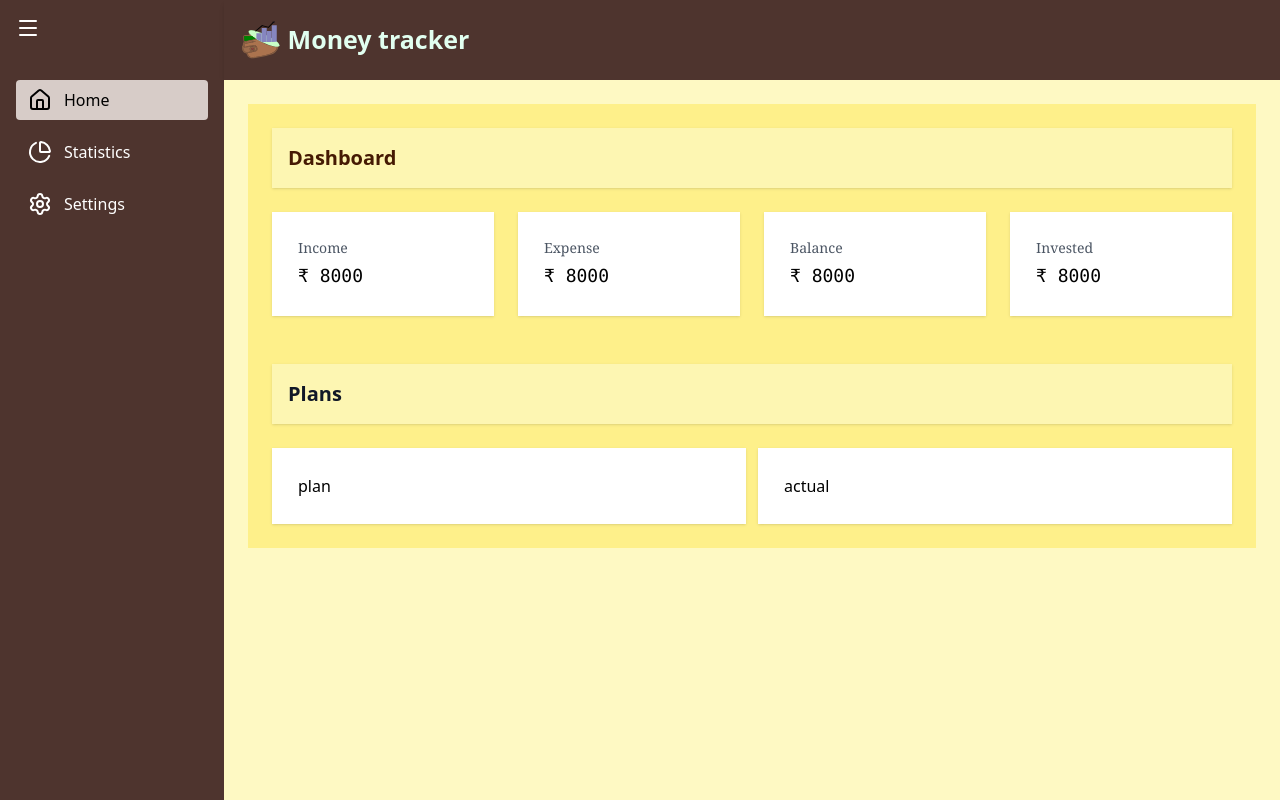
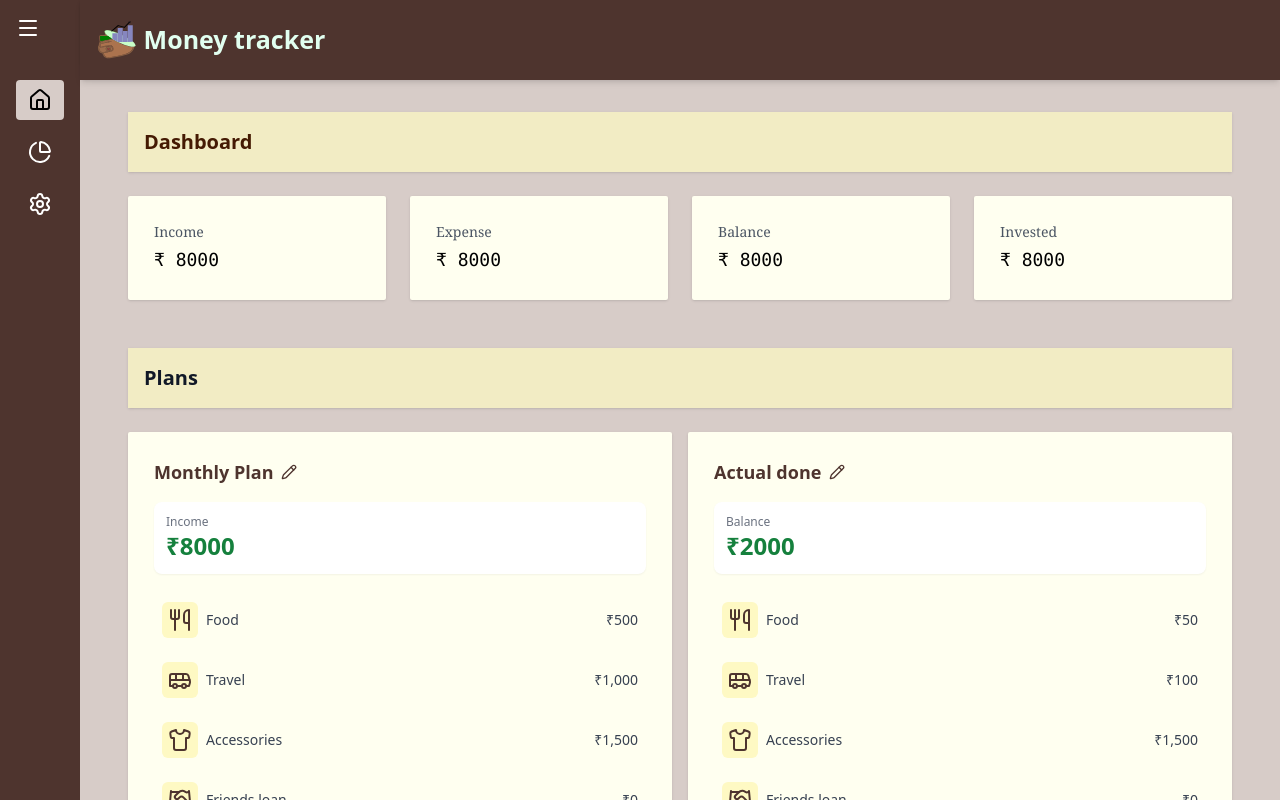
Before and after one commit to VRJayasri/Money-Map-Expense-Tracker, a React (Vite) app in the folder frontend/: page / in a window 1280 px wide. Built offline with nearby package versions, Linux system fonts and the light colour scheme; the HTML template or start-up script is replaced by a standard one.

Commit message:
plan page

```diff
--- a/frontend/src/components/BudgetPlan.tsx
+++ b/frontend/src/components/BudgetPlan.tsx
@@ -1,14 +1,129 @@
+import {
+  BadgeIndianRupee,
+  Birdhouse,
+  Bus,
+  HandCoins,
+  Handshake,
+  HouseHeart,
+  Pencil,
+  Shirt,
+  Utensils,
+} from "lucide-react";
 import Card from "./ui/Card";
 
 const BudgetPlan = () => {
   return (
-    <div>
+    <div className="p-6 space-y-6">
       <div className="w-full bg-yellow-100/70 rounded-none shadow p-4">
         <h4 className="text-xl font-semibold text-left text-gray-900">Plans</h4>
       </div>
-      <div className="mt-6 bg-yellow-200 grid grid-cols-1 md:grid-cols-2 gap-3">
-        <Card>plan</Card>
-        <Card>actual</Card>
+      <div className="mt-6 grid grid-cols-1 md:grid-cols-2 gap-4">
+        <Card>
+          {/* Header */}
+          <h2 className="text-lg font-semibold text-[rgb(78,52,46)] mb-4 flex items-center gap-2">
+            Monthly Plan
+            <span className="cursor-pointer hover:text-yellow-500">
+              <Pencil className="w-4 h-4" />
+            </span>
+          </h2>
+
+          {/* Income */}
+          <div className="mb-5 p-3 bg-white rounded-lg shadow-sm">
+            <p className="text-xs text-gray-500">Income</p>
+            <p className="text-2xl font-bold text-green-700">₹8000</p>
+          </div>
+
+          {/* Expenses */}
+          <div className="space-y-2 text-sm text-gray-700">
+            {[
+              { icon: <Utensils />, label: "Food", value: "₹500" },
+              { icon: <Bus />, label: "Travel", value: "₹1,000" },
+              { icon: <Shirt />, label: "Accessories", value: "₹1,500" },
+              { icon: <Handshake />, label: "Friends loan", value: "₹0" },
+              { icon: <HouseHeart />, label: "Home", value: "₹10,000" },
+              { icon: <Birdhouse />, label: "Rent", value: "₹6,500" },
+              { icon: <HandCoins />, label: "Savings", value: "₹2,500" },
+              {
+                icon: <BadgeIndianRupee />,
+                label: "Investment",
+                value: "₹600",
+              },
+            ].map((item, idx) => (
+              <div
+                key={idx}
+                className="flex items-center justify-between p-2 rounded-lg hover:bg-yellow-100/70 transition"
+              >
+                <div className="flex items-center gap-2">
+                  <span className="p-1.5 bg-yellow-100 rounded-md text-[rgb(78,52,46)]">
+                    {item.icon}
+                  </span>
+                  <span>{item.label}</span>
+                </div>
+                <span className="font-medium">{item.value}</span>
+              </div>
+            ))}
+          </div>
+
+          {/* Balance */}
+          <div className="border-t mt-5 pt-4 flex justify-between font-semibold">
+            <span>Balance</span>
+            <span className="text-green-600">₹XXXX</span>
+          </div>
+        </Card>
+
+        {/* Actual card */}
+        <Card>
+          {/* Header */}
+          <h2 className="text-lg font-semibold text-[rgb(78,52,46)] mb-4 flex items-center gap-2">
+            Actual done
+            <span className="cursor-pointer hover:text-yellow-500">
+              <Pencil className="w-4 h-4" />
+            </span>
+          </h2>
+
+          {/* Income */}
+          <div className="mb-5 p-3 bg-white rounded-lg shadow-sm">
+            <p className="text-xs text-gray-500">Balance</p>
+            <p className="text-2xl font-bold text-green-700">₹2000</p>
+          </div>
+
+          {/* Expenses */}
+          <div className="space-y-2 text-sm text-gray-700">
+            {[
+              { icon: <Utensils />, label: "Food", value: "₹50" },
+              { icon: <Bus />, label: "Travel", value: "₹100" },
+              { icon: <Shirt />, label: "Accessories", value: "₹1,500" },
+              { icon: <Handshake />, label: "Friends loan", value: "₹0" },
+              { icon: <HouseHeart />, label: "Home", value: "₹10,000" },
+              { icon: <Birdhouse />, label: "Rent", value: "₹6,500" },
+              { icon: <HandCoins />, label: "Savings", value: "₹2,500" },
+              {
+                icon: <BadgeIndianRupee />,
+                label: "Investment",
+                value: "₹600",
+              },
+            ].map((item, idx) => (
+              <div
+                key={idx}
+                className="flex items-center justify-between p-2 rounded-lg hover:bg-yellow-100/70 transition"
+              >
+                <div className="flex items-center gap-2">
+                  <span className="p-1.5 bg-yellow-100 rounded-md text-[rgb(78,52,46)]">
+                    {item.icon}
+                  </span>
+                  <span>{item.label}</span>
+                </div>
+                <span className="font-medium">{item.value}</span>
+              </div>
+            ))}
+          </div>
+
+          {/* Balance */}
+          <div className="border-t mt-5 pt-4 flex justify-between font-semibold">
+            <span>Total Spend</span>
+            <span className="text-green-600">₹XXXX</span>
+          </div>
+        </Card>
       </div>
     </div>
   );
--- a/frontend/src/components/Dashboard.tsx
+++ b/frontend/src/components/Dashboard.tsx
@@ -2,7 +2,7 @@ import Card from "./ui/Card";
 
 const Dashboard = () => {
   return (
-    <div className="p-6 bg-yellow-200 space-y-6">
+    <div className="p-6 space-y-6">
       {/* Header */}
       <div className="w-full bg-yellow-100/70 rounded-none shadow p-4">
         <h4 className="text-xl font-semibold text-left text-amber-950">
--- a/frontend/src/components/SideNav.tsx
+++ b/frontend/src/components/SideNav.tsx
@@ -3,7 +3,7 @@ import { useState } from "react";
 import { ChartPie, House, Menu, Settings } from "lucide-react";
 
 const SideNav = () => {
-  const [isOpen, setIsOpen] = useState(true);
+  const [isOpen, setIsOpen] = useState(false);
 
   return (
     <aside
--- a/frontend/src/components/ui/Card.tsx
+++ b/frontend/src/components/ui/Card.tsx
@@ -9,7 +9,7 @@ const Card: React.FC<CardProps> = ({ children, className = "" }) => {
   return (
     <div
       className={`
-        bg-white
+        bg-[rgb(255,255,240)]
         shadow
         p-6
         transition-all
@@ -18,6 +18,7 @@ const Card: React.FC<CardProps> = ({ children, className = "" }) => {
         border-transparent
         hover:border-yellow-400
         hover:shadow-yellow-300/50
+        rounded-sm
         ${className}
       `}
     >
--- a/frontend/src/layout/Main.tsx
+++ b/frontend/src/layout/Main.tsx
@@ -5,13 +5,14 @@ import SideNav from "../components/SideNav";
 const MainLayout = () => {
   return (
     <div className="flex h-screen">
-      {/* Side Navigation */}
-      <SideNav />
-
-      <div className="flex flex-col flex-1">
-        <Header />
-
-        <main className="flex-1 p-6 bg-yellow-100">
+      <div className="w-55 flex-shrink-0 h-screen overflow-y-auto">
+        <SideNav />
+      </div>
+      <div className="flex flex-col flex-1 h-screen">
+        <div className="flex-shrink-0 h-16 bg-white shadow z-10">
+          <Header />
+        </div>
+        <main className="flex-1 overflow-y-auto p-6 bg-[rgb(215,204,200)]">
           <Outlet />
         </main>
       </div>
--- a/frontend/src/pages/Home.tsx
+++ b/frontend/src/pages/Home.tsx
@@ -5,10 +5,9 @@ const Home = () => {
   return (
     <div>
       <Dashboard />
-      <div className="p-6 bg-yellow-200 space-y-6">
-        {/* Header */}
-        <BudgetPlan />
-      </div>
+
+      {/* Header */}
+      <BudgetPlan />
     </div>
   );
 };
--- a/frontend/src/router/Router.tsx
+++ b/frontend/src/router/Router.tsx
@@ -16,6 +16,10 @@ const router = createBrowserRouter([
         path: "statistics",
         element: <Statistics />,
       },
+      {
+        path: "settings",
+        element: <Statistics />,
+      },
     ],
   },
 ]);
```
